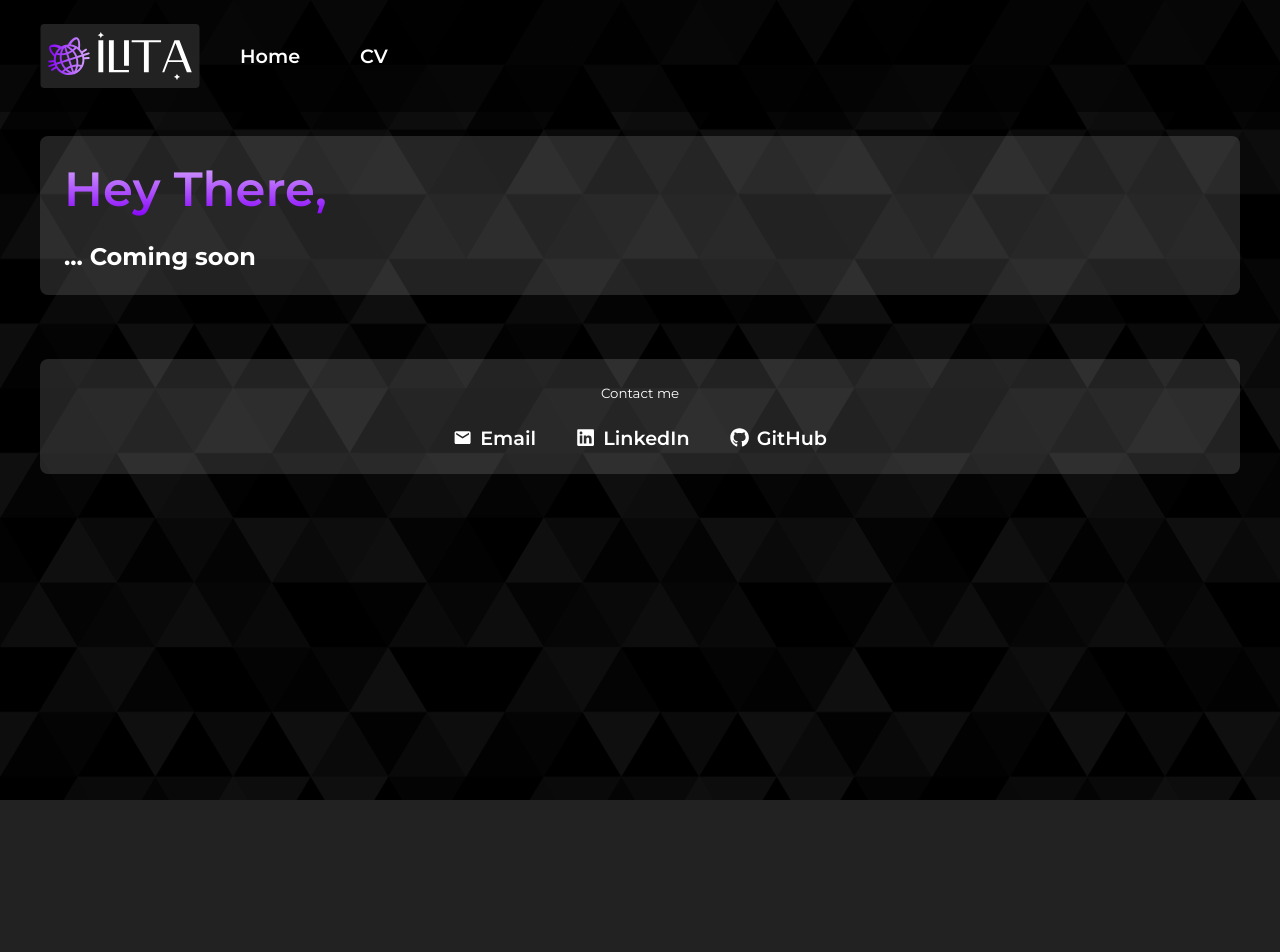
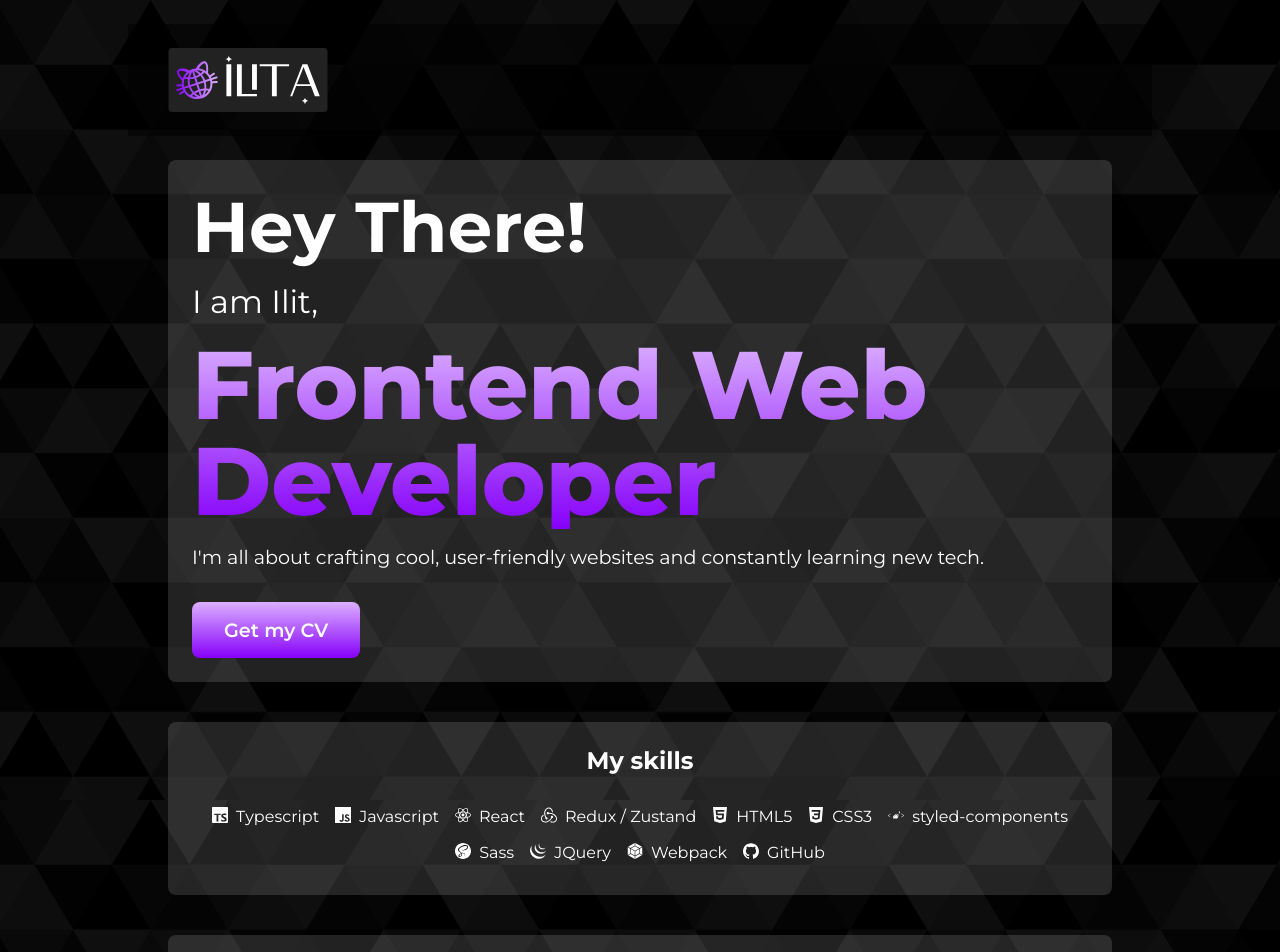
Before and after one commit to IlitA/web, a React (Vite) app: page / in a window 1280 px wide. Shown: the top 952 px of the page. Before the commit the page ends 800 px from the top, so only its background shows below. Built offline with nearby package versions, Linux system fonts and the light colour scheme.

Commit message:
about+skills

```diff
--- a/src/App.tsx
+++ b/src/App.tsx
@@ -1,11 +1,11 @@
 import { Routes, Route } from 'react-router-dom';
 import { Header } from './components/Header';
 import { Home } from './pages/Home';
-import { BodyWrapper } from './styles';
+import { AppWrapper, BodyWrapper } from './styles';
 
 export const App = () => {
   return (
-    <div>
+    <AppWrapper>
       <Header />
 
       <BodyWrapper>
@@ -13,6 +13,6 @@ export const App = () => {
           <Route path="/" element={<Home />} />
         </Routes>
       </BodyWrapper>
-    </div>
+    </AppWrapper>
   )
 }
--- a/src/components/AboutMe/index.tsx
+++ b/src/components/AboutMe/index.tsx
@@ -1,12 +1,23 @@
-import { AboutMeComponent, SubTitle, Title } from './styles';
+import { Link } from 'react-router-dom';
+import { Text } from '../../theme';
+import { AboutMeComponent, AboutContent, Title, LinkButton } from './styles';
 
 export const AboutMe = () => {
   return (
     <AboutMeComponent>
       {/* intro + about me */}
-      <Title>Hey There,</Title>
+      <Title>Hey There!</Title>
 
-      <SubTitle>... Coming soon</SubTitle>
+      <AboutContent>
+        <Text $size={2}>I am Ilit,</Text><br />
+        <Text $size={6} $hasGradient>Frontend Web Developer</Text><br />
+        <Text $size={1.2}>I'm all about crafting cool, user-friendly websites and constantly learning new tech.</Text><br />
+        {/* <Text $size={1.2}>Based in beautiful Barcelona</Text> */}
+      </AboutContent>
+
+      <LinkButton type="button" target="_blank" href="https://drive.google.com/file/d/1lENZ0kaRCuqfn0K2Iwy1Zrk5rMNElsAD">
+        Get my CV
+      </LinkButton>
     </AboutMeComponent>
   );
 };
--- a/src/components/AboutMe/styles.ts
+++ b/src/components/AboutMe/styles.ts
@@ -1,13 +1,28 @@
 import styled from "styled-components";
-import { textGradient } from "../../theme";
 
 export const AboutMeComponent = styled.div``
 
 export const Title = styled.h1`
-  font-size: 3rem;
-  font-weight: 600;
-  margin-bottom: 24px;
-  ${textGradient}
+  font-size: 4.4rem;
+  margin-bottom: 16px;
 `
 
-export const SubTitle = styled.h2``
+export const AboutContent = styled.p``
+
+export const LinkButton = styled.a`
+  display: inline-block;
+  margin-top: 16px;
+  padding: 16px 32px;
+  font-size: 1.2rem;
+  font-weight: 600;
+  background: transparent;
+  border: none;
+  border-radius: 8px;
+  cursor: pointer;
+  background: ${({ theme }) => `-webkit-linear-gradient(${theme.colors.lightPurple}, ${theme.colors.purple})`};
+  text-decoration: none;
+
+  &:hover {
+    background: ${({ theme }) => `-webkit-linear-gradient(${theme.colors.darkPurple}, ${theme.colors.purple})`};
+  }
+`
--- a/src/components/Contact/styles.ts
+++ b/src/components/Contact/styles.ts
@@ -16,7 +16,7 @@ export const ContactItem = styled.li`
   display: flex;
   align-items: center;
   cursor: pointer;
-  font-size: 1.2em;
+  font-size: 1.2rem;
 
   > *:first-child {
     margin-right: 8px;
--- a/src/components/Header/index.tsx
+++ b/src/components/Header/index.tsx
@@ -1,17 +1,17 @@
 import { HeaderComponent } from './styles';
 import { Logo } from '../../assets/logo';
-import { Link } from '../Link';
+// import { Link } from '../Link';
 
 export const Header = () => {
   return (
     <HeaderComponent>
       <Logo />
-      <nav>
+      {/* TODO: uncomment when have more pages */}
+      {/* <nav>
         <ul>
           <li><Link to="/">Home</Link></li>
-          <li><Link target="_blank" to="https://drive.google.com/file/d/1lENZ0kaRCuqfn0K2Iwy1Zrk5rMNElsAD">CV</Link></li>
         </ul>
-      </nav>
+      </nav> */}
     </HeaderComponent>
   );
 };
--- /dev/null
+++ b/src/components/Skills/index.tsx
@@ -0,0 +1,34 @@
+import { Text } from '../../theme';
+import { SiJavascript, SiTypescript, SiReact, SiRedux, SiGithub, SiWebpack, SiCss3, SiHtml5, SiJquery, SiSass, SiStyledcomponents } from "react-icons/si";
+import { SkillsComponent } from './styles';
+
+const skillList = [
+  { icon: <SiTypescript />, label: 'Typescript' },
+  { icon: <SiJavascript />, label: 'Javascript' },
+  { icon: <SiReact />, label: 'React' },
+  { icon: <SiRedux />, label: 'Redux / Zustand' },
+  { icon: <SiHtml5 />, label: 'HTML5' },
+  { icon: <SiCss3 />, label: 'CSS3' },
+  { icon: <SiStyledcomponents />, label: 'styled-components' },
+  { icon: <SiSass />, label: 'Sass' },
+  { icon: <SiJquery />, label: 'JQuery' },
+  { icon: <SiWebpack />, label: 'Webpack' },
+  { icon: <SiGithub />, label: 'GitHub' },
+  // { icon: <BiStar />, label: '...' },
+]
+export const MySkills = () => {
+  return (
+    <SkillsComponent>
+      <h2>My skills</h2>
+
+      <ul>
+        {skillList.map(skill => (
+          <li>
+            <i>{skill.icon}</i>
+            <Text>{skill.label}</Text>
+          </li>
+        ))}
+      </ul>
+    </SkillsComponent>
+  );
+};
--- /dev/null
+++ b/src/components/Skills/styles.ts
@@ -0,0 +1,28 @@
+import styled from "styled-components";
+
+export const SkillsComponent = styled.div`
+  text-align: center;
+
+  h2 {
+    margin-bottom: 24px;
+  }
+
+  ul {
+    display: flex;
+    flex-wrap: wrap;
+    justify-content: center;
+    margin: 0;
+    padding: 0;
+    list-style-type: none;
+  }
+
+  li {
+    display: flex;
+    align-items: center;
+    margin: 8px;
+  }
+
+  i {
+    margin-right: 8px;
+  }
+`
--- a/src/pages/Home/index.tsx
+++ b/src/pages/Home/index.tsx
@@ -1,14 +1,13 @@
 import { AboutMe } from "../../components/AboutMe";
 import { Contact } from "../../components/Contact";
+import { MySkills } from "../../components/Skills";
 import { HomePage } from "./styles";
 
 export const Home = () => {
   return (
     <HomePage>
       <AboutMe />
-
-      {/* skills, stack and tools */}
-
+      <MySkills />
       <Contact />
     </HomePage>
   );
--- a/src/pages/Home/styles.ts
+++ b/src/pages/Home/styles.ts
@@ -3,8 +3,11 @@ import styled from "styled-components";
 export const HomePage = styled.div`
   > * {
     padding: 24px;
-    margin-bottom: 64px;
     background-color: #ffffff22;
     border-radius: 8px;
+
+    &:not(:last-child) {
+      margin-bottom: 40px;
+    }
   }
 `
--- a/src/styles.ts
+++ b/src/styles.ts
@@ -19,7 +19,19 @@ export const GlobalStyle = createGlobalStyle`
     margin: 0;
     padding: 0;
   }
+
+  ::selection {
+    color: ${({ theme }) => theme.colors.white};
+    -webkit-text-fill-color: ${({ theme }) => theme.colors.white};
+    background-color: ${({ theme }) => theme.colors.purple};
+  }
 `;
+
+export const AppWrapper = styled.div`
+  max-width: 64rem;
+  margin: auto;
+  padding: 24px 40px;
+`
 
 export const BodyWrapper = styled.div`
   padding: 24px 40px;
--- a/src/theme.ts
+++ b/src/theme.ts
@@ -1,4 +1,4 @@
-import { css } from "styled-components";
+import styled, { css } from "styled-components";
 
 export const theme = {
   colors: {
@@ -17,3 +17,11 @@ export const textGradient = css`
   -webkit-background-clip: text;
   -webkit-text-fill-color: transparent;
 `
+
+export const Text = styled.p<{ $size?: number; $hasGradient?: boolean }>`
+  font-size: ${({ $size }) => $size ? `${$size}em` : "1em"};
+  font-weight: ${({ $hasGradient }) => $hasGradient ? `800` : `400`};
+  line-height: 1;
+
+  ${({ $hasGradient }) => $hasGradient && textGradient};
+`;
```
